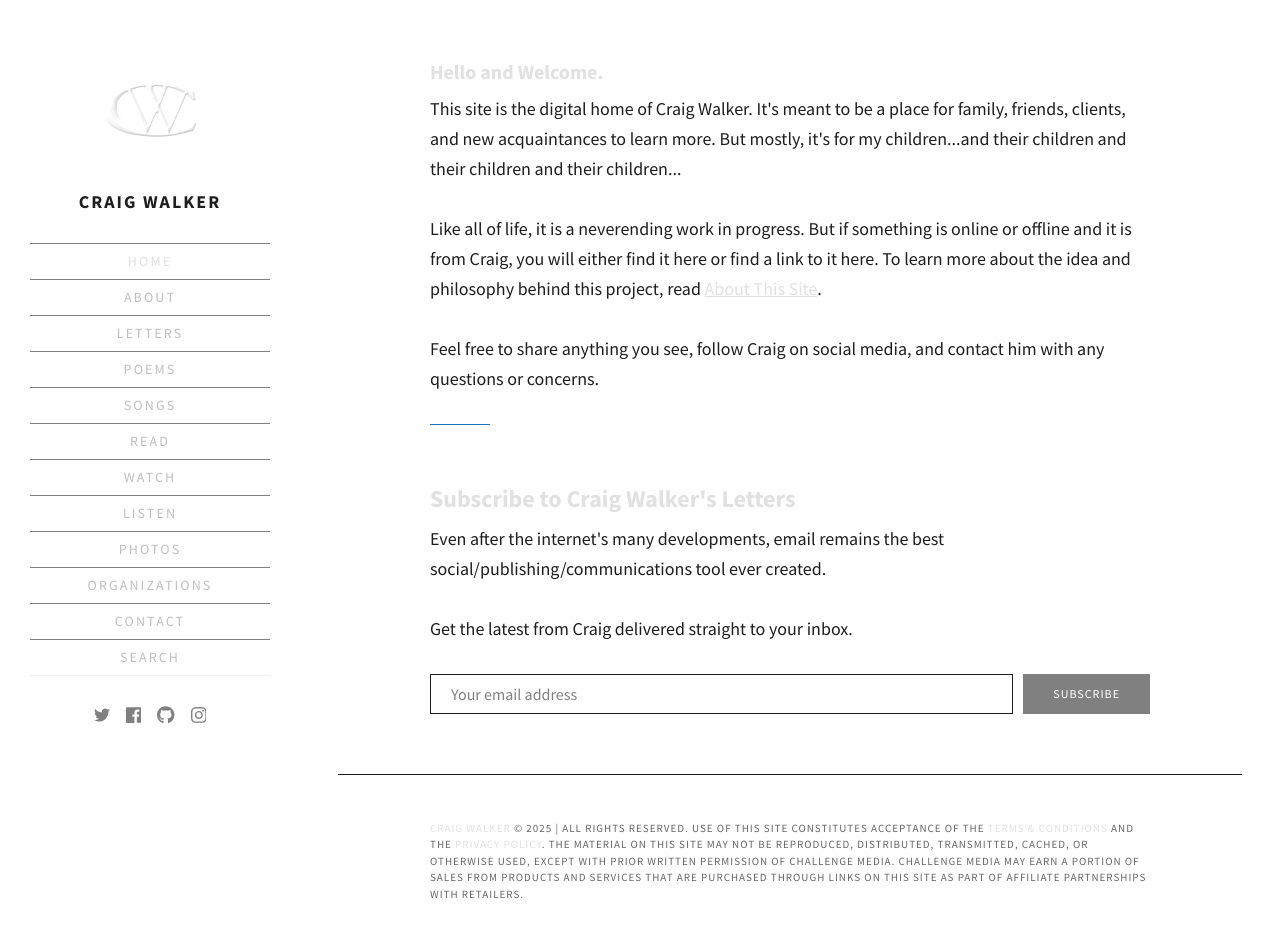
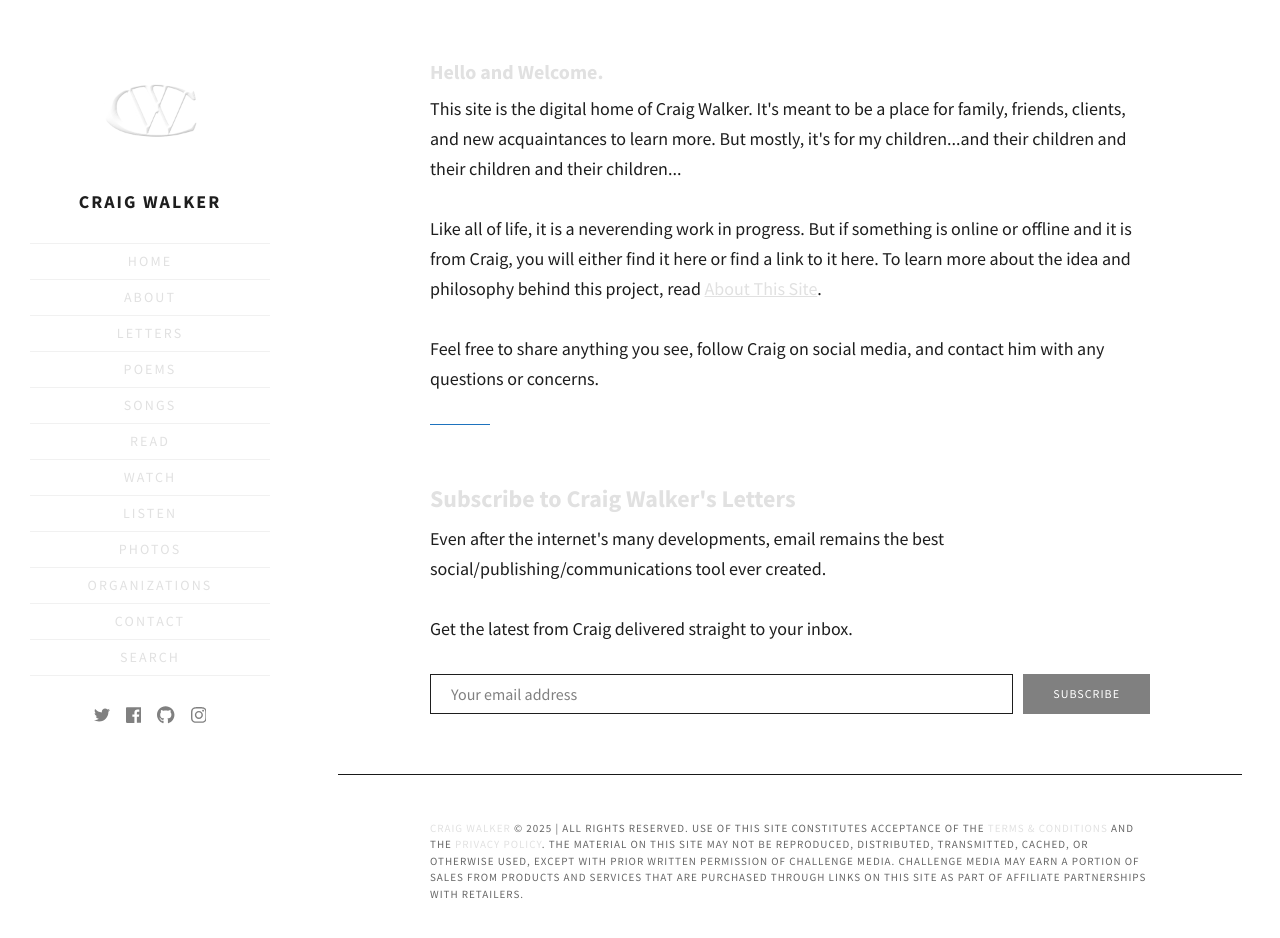
Before and after one commit to walkercraig/walkercraig, a Jekyll site: the page built from index.html, in a window 1280 px wide and 962 px high. Shown: the top 938 px of the window. Built offline with Jekyll 4.4.1, drawn with Linux system fonts in a browser that asks for light colours; some web fonts are replaced; the list of posts is cut into pages by our own code.

Commit message:
Update _header.scss

```diff
--- a/_sass/_header.scss
+++ b/_sass/_header.scss
@@ -123,12 +123,12 @@
 }
 
 .menu-item {
-  border-top: 1px solid #808080;
+  border-top: 1px solid #f1f1f1;
   padding: 0.5em 0;
 }
 
 .menu-item a {
-  color: $gray-light;
+  color: $gray-lighter;
   text-decoration: none;
 }
 
```
